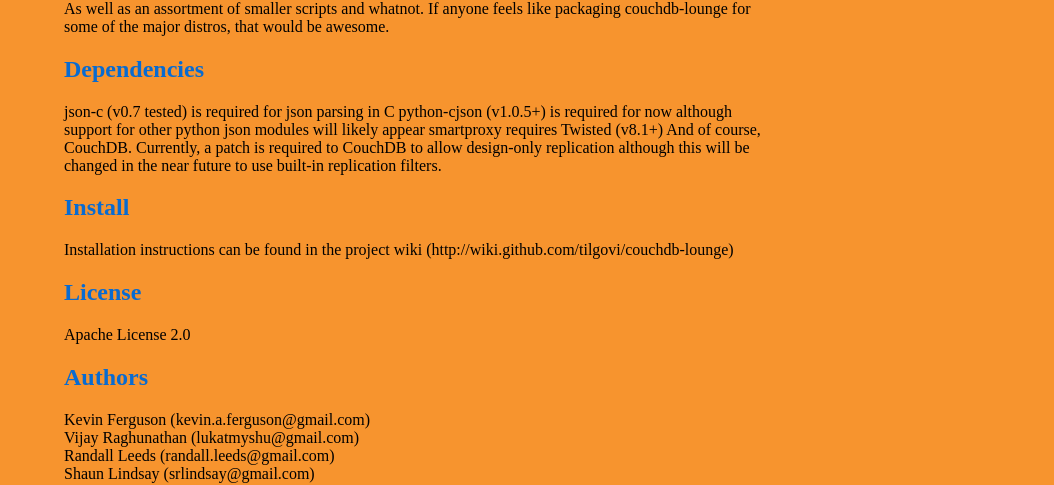
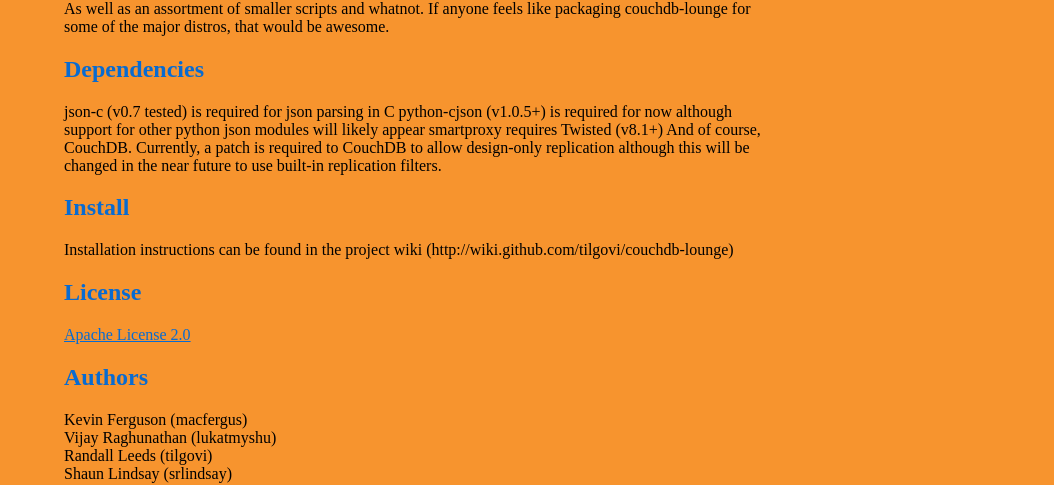
Before and after one commit to mikeyk/couchdb-lounge, a plain HTML site: page index.html in a window 1280 px wide. Shown: the part 315-800 px from the top of the page, without its empty margins (226-1280 px from the left). Drawn offline with Linux system fonts and the light colour scheme.

Commit message:
Add license link. Remove e-mail addresses.

```diff
--- a/index.html
+++ b/index.html
@@ -69,9 +69,9 @@
 <h2>Install</h2>
 <p>Installation instructions can be found in the project wiki (http://wiki.github.com/tilgovi/couchdb-lounge)</p>
 <h2>License</h2>
-<p>Apache License 2.0</p>
+<p><a href="http://www.apache.org/licenses/LICENSE-2.0.html">Apache License 2.0</a></p>
 <h2>Authors</h2>
-<p>Kevin Ferguson (kevin.a.ferguson@gmail.com)<br/>Vijay Raghunathan (lukatmyshu@gmail.com)<br/>Randall Leeds (randall.leeds@gmail.com)<br/>Shaun Lindsay (srlindsay@gmail.com)</p>
+<p>Kevin Ferguson (macfergus)<br/>Vijay Raghunathan (lukatmyshu)<br/>Randall Leeds (tilgovi)<br/>Shaun Lindsay (srlindsay)</p>
 
     <h2>Download</h2>
     <p>
```
